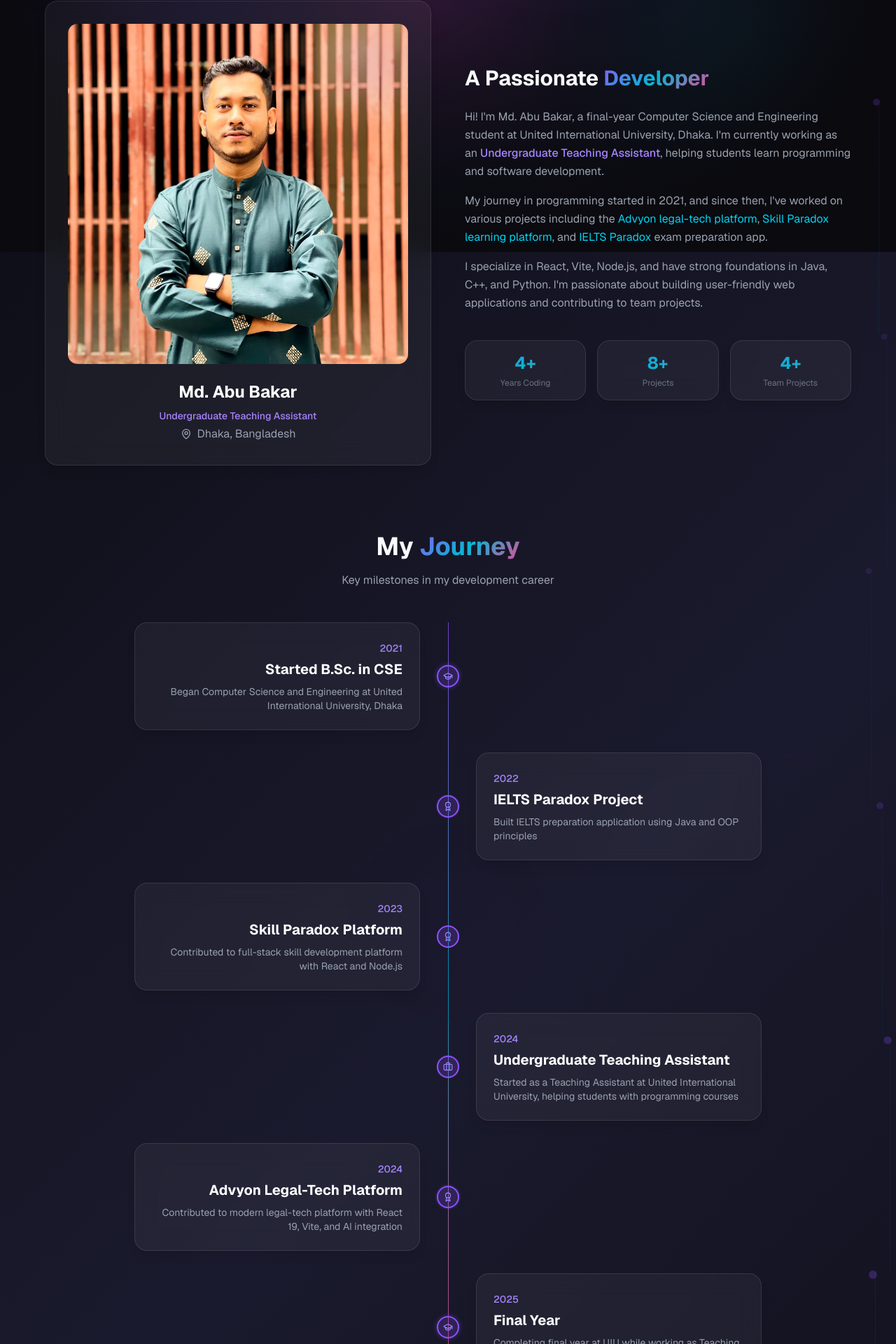
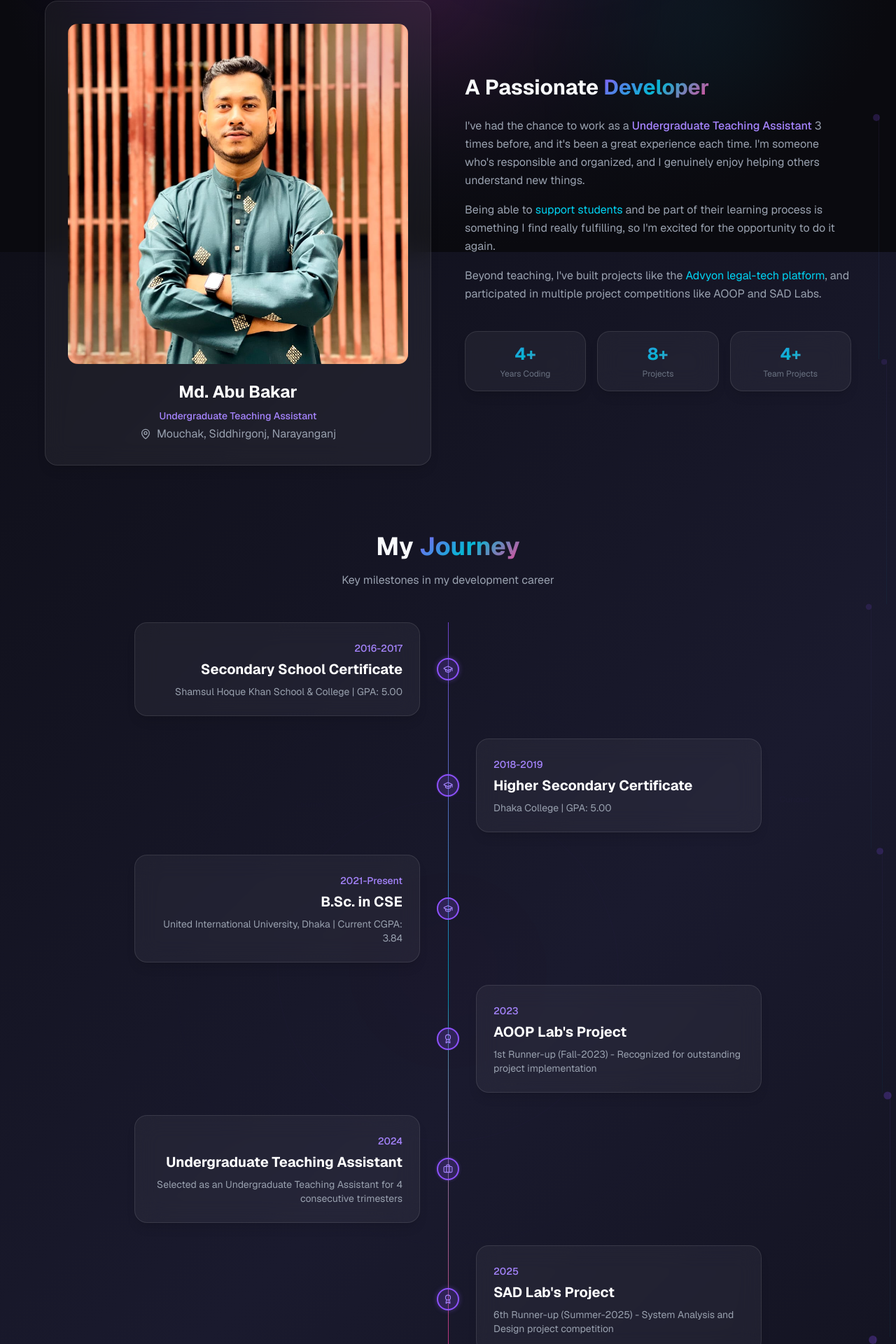
Before and after one commit to AbuBakar223200/portfolio-app, a Next.js app: page /about in a window 1280 px wide. Shown: the part 440-2360 px from the top of the page at 70% size. Built offline with nearby package versions, Linux system fonts and the light colour scheme.

Commit message:
feat: update portfolio with resume details (bio, skills, timeline)

```diff
--- a/src/app/about/page.tsx
+++ b/src/app/about/page.tsx
@@ -17,61 +17,73 @@ const skills: Skill[] = [
   { name: "React", category: "frontend", level: 90, icon: Code2 },
   { name: "Vite", category: "frontend", level: 85, icon: Zap },
   { name: "JavaScript", category: "frontend", level: 90, icon: Terminal },
+  { name: "HTML/CSS", category: "frontend", level: 95, icon: Globe },
   { name: "Tailwind CSS", category: "frontend", level: 95, icon: Layout },
-  { name: "HTML/CSS", category: "frontend", level: 95, icon: Globe },
   { name: "Framer Motion", category: "frontend", level: 75, icon: Layers },
-  // Backend
+  { name: "JavaFX", category: "frontend", level: 80, icon: Coffee },
+
+  // Backend & Database
   { name: "Node.js", category: "backend", level: 80, icon: Server },
   { name: "Express.js", category: "backend", level: 80, icon: Box },
   { name: "MongoDB", category: "backend", level: 75, icon: Database },
+  { name: "MySQL Server", category: "backend", level: 75, icon: Database },
   { name: "REST APIs", category: "backend", level: 85, icon: Globe },
   { name: "JWT Auth", category: "backend", level: 80, icon: Key },
   { name: "Zustand", category: "backend", level: 70, icon: Database },
+
   // Languages & Tools
+  { name: "C", category: "tools", level: 85, icon: Code2 },
+  { name: "C++", category: "tools", level: 80, icon: Cpu },
   { name: "Java", category: "tools", level: 80, icon: Coffee },
   { name: "Python", category: "tools", level: 75, icon: TerminalSquare },
-  { name: "C++", category: "tools", level: 70, icon: Cpu },
   { name: "Git & GitHub", category: "tools", level: 85, icon: GitBranch },
+  { name: "Jira", category: "tools", level: 70, icon: Layout },
   { name: "VS Code", category: "tools", level: 95, icon: Terminal },
   { name: "Figma", category: "tools", level: 60, icon: Figma },
 ];
 
 const timeline: TimelineItem[] = [
   {
-    year: "2021",
-    title: "Started B.Sc. in CSE",
-    description: "Began Computer Science and Engineering at United International University, Dhaka",
+    year: "2016-2017",
+    title: "Secondary School Certificate",
+    description: "Shamsul Hoque Khan School & College | GPA: 5.00",
     type: "education",
   },
   {
-    year: "2022",
-    title: "IELTS Paradox Project",
-    description: "Built IELTS preparation application using Java and OOP principles",
-    type: "achievement",
+    year: "2018-2019",
+    title: "Higher Secondary Certificate",
+    description: "Dhaka College | GPA: 5.00",
+    type: "education",
+  },
+  {
+    year: "2021-Present",
+    title: "B.Sc. in CSE",
+    description: "United International University, Dhaka | Current CGPA: 3.84",
+    type: "education",
   },
   {
     year: "2023",
-    title: "Skill Paradox Platform",
-    description: "Contributed to full-stack skill development platform with React and Node.js",
+    title: "AOOP Lab's Project",
+    description: "1st Runner-up (Fall-2023) - Recognized for outstanding project implementation",
     type: "achievement",
   },
   {
     year: "2024",
     title: "Undergraduate Teaching Assistant",
-    description: "Started as a Teaching Assistant at United International University, helping students with programming courses",
+    description: "Selected as an Undergraduate Teaching Assistant for 4 consecutive trimesters",
     type: "work",
   },
-  {
-    year: "2024",
-    title: "Advyon Legal-Tech Platform",
-    description: "Contributed to modern legal-tech platform with React 19, Vite, and AI integration",
-    type: "achievement",
-  },
+  // {
+  //   year: "2024",
+  //   title: "Advyon Legal-Tech Platform",
+  //   description: "Contributed to modern legal-tech platform with React 19, Vite, and AI integration",
+  //   type: "achievement",
+  // },
   {
     year: "2025",
-    title: "Final Year",
-    description: "Completing final year at UIU while working as Teaching Assistant and seeking full-time opportunities",
-    type: "education",
+    title: "SAD Lab's Project",
+    description: "6th Runner-up (Summer-2025) - System Analysis and Design project competition",
+    type: "achievement",
   },
 ];
 
@@ -393,21 +405,17 @@ export default function AboutPage() {
               </h2>
               <div className="space-y-4 text-gray-400 leading-relaxed">
                 <p>
-                  Hi! I&apos;m {siteConfig.name}, a final-year Computer Science and
-                  Engineering student at United International University, Dhaka. I&apos;m
-                  currently working as an <span className="text-violet-400 font-medium">Undergraduate Teaching Assistant</span>,
-                  helping students learn programming and software development.
+                  I&apos;ve had the chance to work as a <span className="text-violet-400 font-medium">Undergraduate Teaching Assistant</span> 3 times before,
+                  and it&apos;s been a great experience each time. I&apos;m someone who&apos;s responsible and organized,
+                  and I genuinely enjoy helping others understand new things.
                 </p>
                 <p>
-                  My journey in programming started in 2021, and since then, I&apos;ve
-                  worked on various projects including the <span className="text-cyan-400">Advyon legal-tech platform</span>,
-                  <span className="text-cyan-400"> Skill Paradox learning platform</span>, and
-                  <span className="text-cyan-400"> IELTS Paradox</span> exam preparation app.
+                  Being able to <span className="text-cyan-400">support students</span> and be part of their learning process
+                  is something I find really fulfilling, so I&apos;m excited for the opportunity to do it again.
                 </p>
                 <p>
-                  I specialize in React, Vite, Node.js, and have strong foundations in
-                  Java, C++, and Python. I&apos;m passionate about building user-friendly
-                  web applications and contributing to team projects.
+                  Beyond teaching, I&apos;ve built projects like the <span className="text-cyan-400">Advyon legal-tech platform</span>,
+                  and participated in multiple project competitions like AOOP and SAD Labs.
                 </p>
               </div>
 
@@ -551,16 +559,20 @@ export default function AboutPage() {
                   'Tailwind CSS': '#38B2AC',
                   'HTML/CSS': '#E34F26',
                   'Framer Motion': '#E10098',
+                  'JavaFX': '#007396',
                   'Node.js': '#339933',
                   'Express.js': '#000000',
                   'MongoDB': '#47A248',
+                  'MySQL Server': '#4479A1',
                   'REST APIs': '#0096FF',
                   'JWT Auth': '#D63AFF',
                   'Zustand': '#443E38',
                   'Java': '#ED8B00',
                   'Python': '#3776AB',
+                  'C': '#A8B9CC',
                   'C++': '#00599C',
                   'Git & GitHub': '#F05032',
+                  'Jira': '#0052CC',
                   'VS Code': '#007ACC',
                   'Figma': '#F24E1E',
                 };
--- a/src/config/site.ts
+++ b/src/config/site.ts
@@ -19,7 +19,7 @@ export interface SiteConfig {
 export const siteConfig: SiteConfig = {
   name: "Md. Abu Bakar",
   role: "CSE Student • Teaching Assistant • Full-Stack Developer",
-  location: "Dhaka, Bangladesh",
+  location: "Mouchak, Siddhirgonj, Narayanganj",
   email: "abubakarmunshi786@gmail.com",
   description:
     "Passionate about building modern web applications with cutting-edge technologies. I specialize in React, Next.js, and Node.js, with experience in legal-tech and educational platforms. Currently seeking opportunities to contribute to innovative projects.",
```
